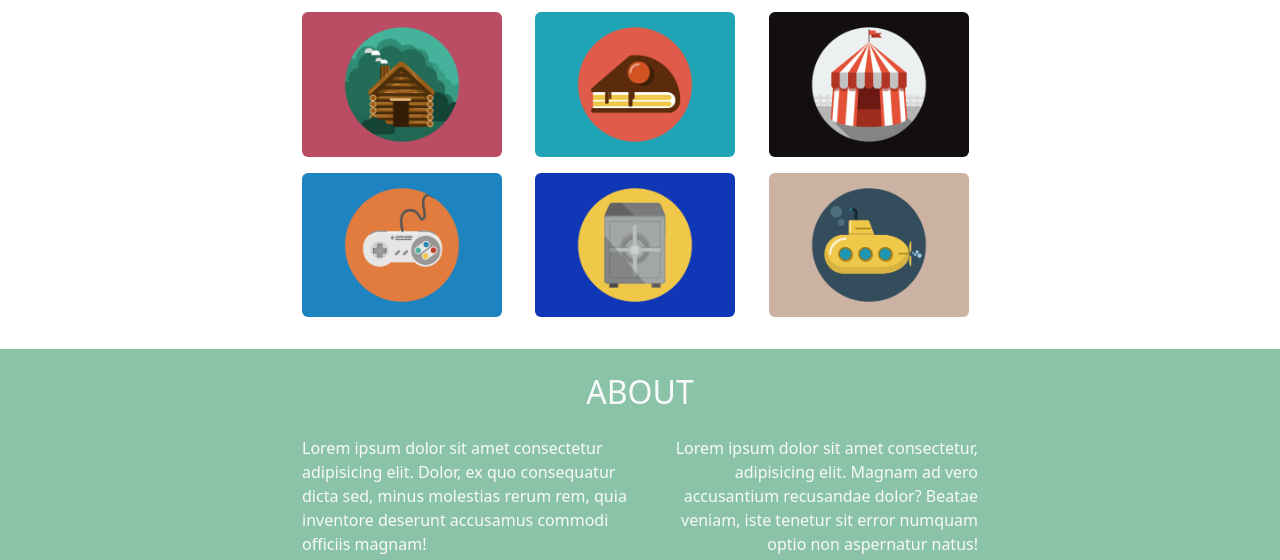
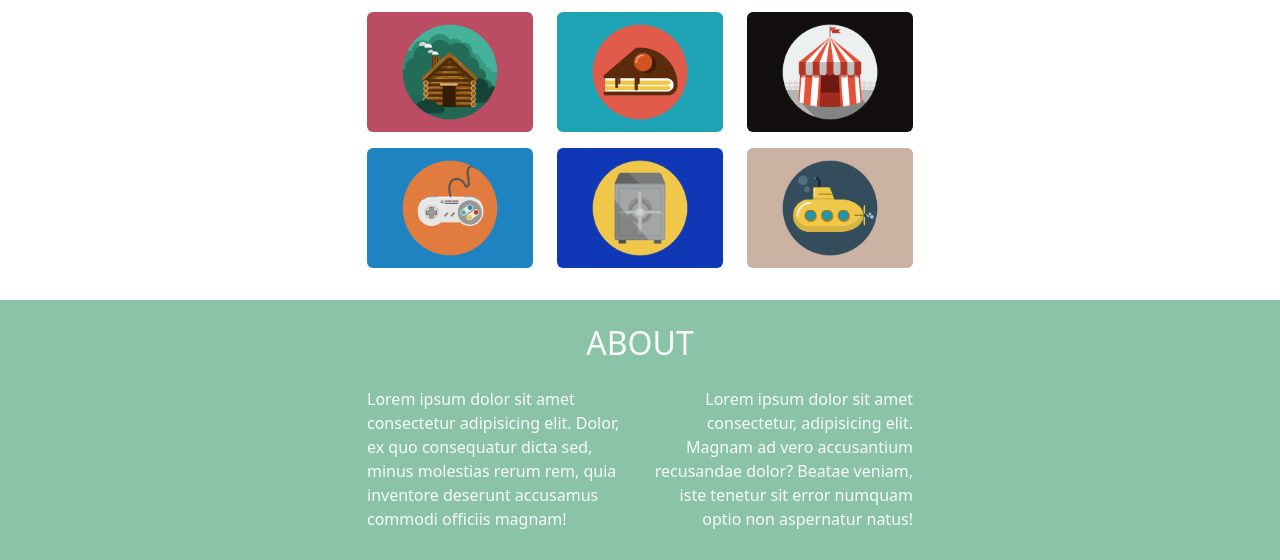
Before and after one commit to janeloraineflores/html-css-bootstrap-freelancer, a plain HTML site: page index.html in a window 1280 px wide. Shown: the part 440-1000 px from the top of the page. Drawn offline with nearby package versions, Linux system fonts and the light colour scheme.

Commit message:
Modificato row

```diff
--- a/css/style.css
+++ b/css/style.css
@@ -1,17 +1,15 @@
+/* GENERAL */
+
+
 .image-container{
     width: 150px;
     height: 150px;
 }
 
-.image-container-2{
-    width: 200px;
-}
-
-.image-container-2 img{
+img{
     width: 100%;
 }
 
-.small-container{
-    max-width: 700px;
-    margin: 0 auto;
+@media (max-width: 768px){
+    col-md-6
 }
--- a/index.html
+++ b/index.html
@@ -47,7 +47,7 @@
             <!-- main section 1-->
             <section class="bg-success bg-opacity-50 text-light">
 
-                <div class="container small-container d-flex flex-column align-items-center py-4">
+                <div class="container d-flex flex-column align-items-center py-4">
 
                     <div class="image-container">
                         <img src="img/avatar.svg" alt="">
@@ -75,48 +75,31 @@
             <!-- main section 2-->
             <section>
 
-                <div class="container small-container text-center text-dark py-4">
+                <div class="container text-center text-dark py-4">
 
                     <h2>
                         PORTFOLIO
                     </h2>
 
-                    <div class="row py-2">
+                    <div class="row d-flex py-2">
 
-                       <div class="col-4">
-                            <div class="image-container-2">
+                        <div class="col-2 offset-3">
                             <img  class="rounded" src="img/cabin.png" alt="">
                         </div>
-                       </div>
-                       <div class="col-4">
-                            <div class="image-container-2">
+                        <div class="col-2">
                             <img  class="rounded" src="img/cake.png" alt="">
                         </div>
-                        </div>
-                        <div class="col-4">
-                            <div class="image-container-2">
+                        <div class="col-2">
                             <img  class="rounded" src="img/circus.png" alt="">
                         </div>
-                        </div>
-
-                    </div>
-
-                    <div class="row py-2">
-
-                        <div class="col-4">
-                             <div class="image-container-2">
+                        <div class="col-2 offset-3 mt-3">
                             <img  class="rounded" src="img/game.png" alt="">
                         </div>
-                        </div>
-                        <div class="col-4">
-                             <div class="image-container-2">
+                        <div class="col-2 mt-3">
                             <img  class="rounded" src="img/safe.png" alt="">
                         </div>
-                         </div>
-                         <div class="col-4">
-                             <div class="image-container-2">
+                        <div class="col-2 mt-3">
                             <img  class="rounded" src="img/submarine.png" alt="">
-                             </div>
                         </div>
 
                     </div>
@@ -128,21 +111,21 @@
             <!-- main section 3-->
             <section class="bg-success bg-opacity-50 text-light py-4">
 
-                <div class="container small-container">
+                <div class="container">
 
                     <h2 class="text-center">
                         ABOUT
                     </h2>
 
-                    <div class="row py-3">
+                    <div class="row d-flex py-3">
 
-                        <div class="col text-start">
+                        <div class="col-3 offset-3 text-start">
                             <p>
                                 Lorem ipsum dolor sit amet consectetur adipisicing elit. Dolor, ex quo consequatur dicta sed, minus molestias rerum rem, quia inventore deserunt accusamus commodi officiis magnam!
                             </p>
                         </div>
 
-                        <div class="col text-end">
+                        <div class="col-3 text-end">
                             <p>
                                 Lorem ipsum dolor sit amet consectetur, adipisicing elit. Magnam ad vero accusantium recusandae dolor? Beatae veniam, iste tenetur sit error numquam optio non aspernatur natus!
                             </p>
@@ -163,11 +146,15 @@
             <!-- main section 4-->
             <section>
 
-                <div class="container small-container text-dark py-4">
+                <div class="container text-dark py-4">
 
                     <h2 class="text-center">
                         CONTACT ME
                     </h2>
+
+                    <div class="row d-flex">
+
+                        <div class="col-6 offset-3">
 
                             <ul class="list-unstyled py-3">
                                 <li>
@@ -193,6 +180,10 @@
 
                         </div>
 
+                    </div>
+
+                </div>
+
             </section>
 
         </main>
@@ -205,9 +196,9 @@
 
                 <div class="container small-container text-light py-4">
 
-                    <div class="row">
+                    <div class="row d-flex">
 
-                        <div class="col text-center">
+                        <div class="col-2 offset-3 text-center">
                             <h5>
                                 LOCATION
                             </h5>
@@ -216,12 +207,12 @@
                                 54243
                             </p>
                         </div>
-                        <div class="col">
+                        <div class="col-2">
                             <h5>
                                 AROUND THE WEB
                             </h5>
                         </div>
-                        <div class="col text-center">
+                        <div class="col-2 text-center">
                             <h5>
                                 ABOUT FREELANCER
                             </h5>
@@ -238,7 +229,7 @@
             </section>
 
             <!-- footer bottom -->
-            <section class="bg-primary py-4 text-light">
+            <section class="bg-primary py-4">
 
                 <div class="container text-center">
                     Copyright Your Website 2019
```
Lines whose indentation alone changed are shown as unchanged.
